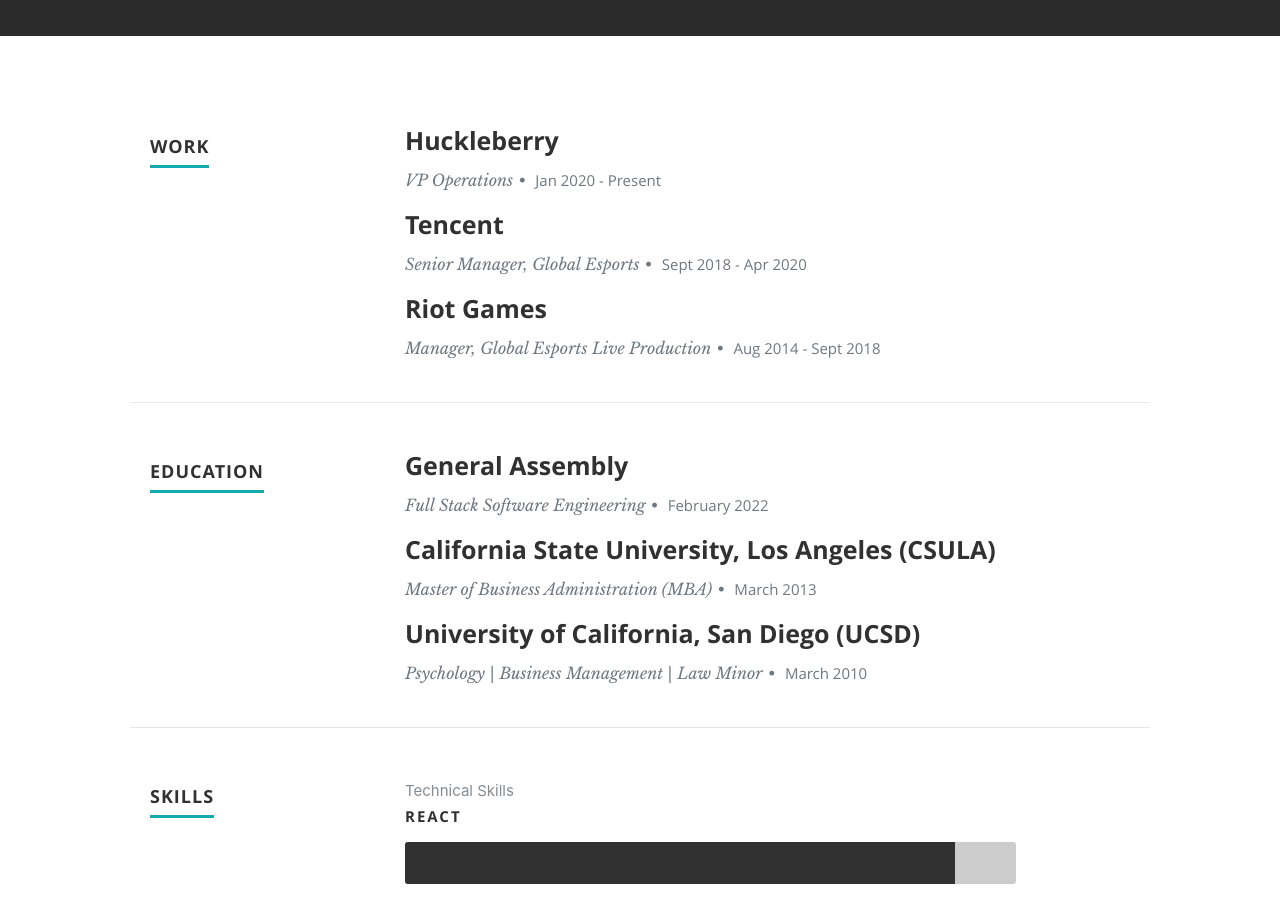
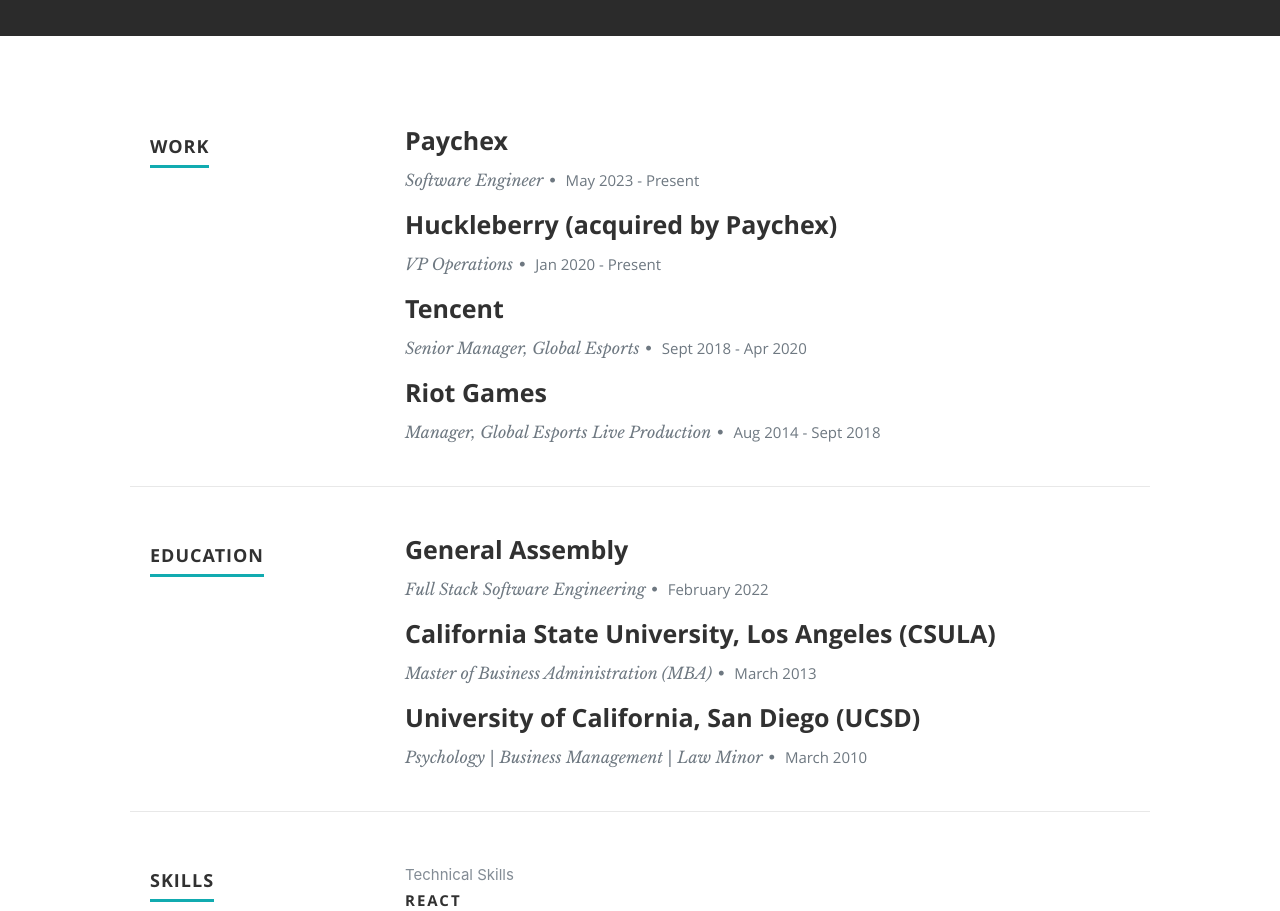
Before and after one commit to antonyyu-com/antonyyu-com, a React (Create React App) app: page / in a window 1280 px wide. Shown: the part 1400-2311 px from the top of the page. Built offline with nearby package versions, Linux system fonts and the light colour scheme.

Commit message:
updated Work to include Paychex

```diff
--- a/src/resumeData.js
+++ b/src/resumeData.js
@@ -24,7 +24,16 @@
   githubLink: 'https://github.com/Antonomy',
   work: [
     {
-      CompanyName: 'Huckleberry',
+      CompanyName: 'Paychex',
+      Title: 'Software Engineer',
+      StartMonth: 'May',
+      StartYear: '2023',
+      EndMonth: 'Present',
+      EndYear: '',
+      Achievements: ''
+    },
+    {
+      CompanyName: 'Huckleberry (acquired by Paychex)',
       Title: 'VP Operations',
       StartMonth: 'Jan',
       StartYear: '2020',
```
